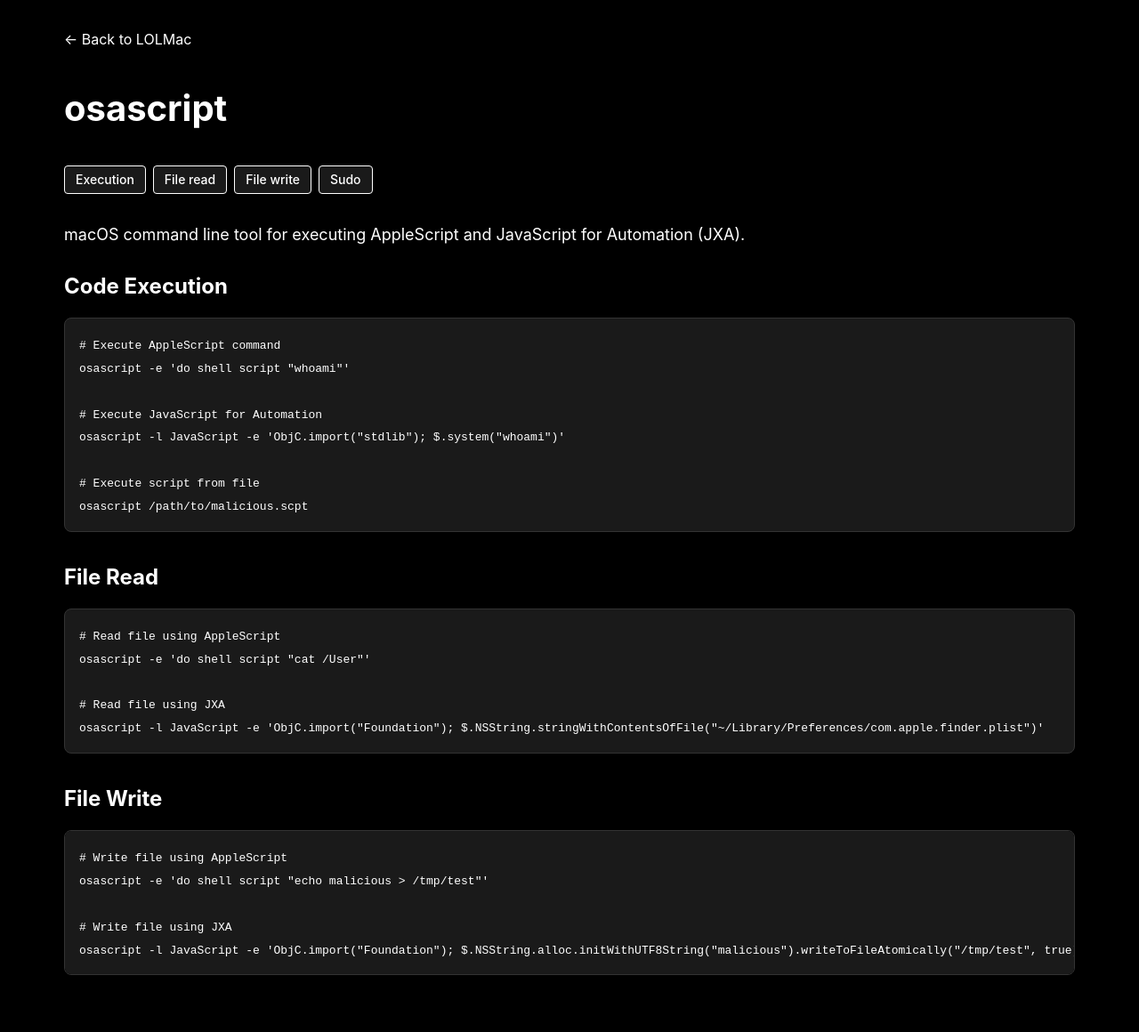
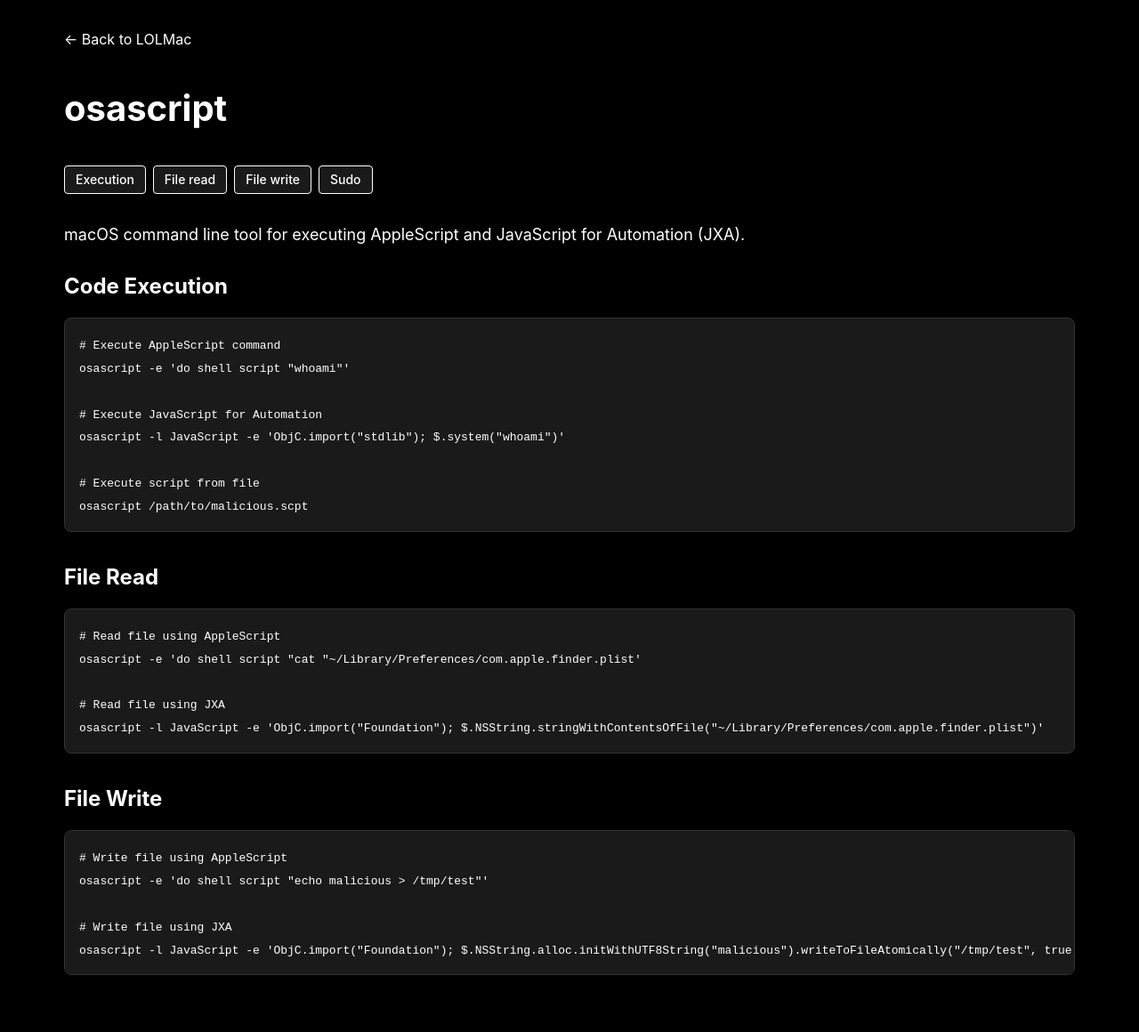
Before and after one commit to d6fault/LOLmac, a Jekyll site: the page built from _binaries/osascript.md, in a window 1280 px wide. Shown: the whole page at 89% size. Built offline with Jekyll 4.4.1, drawn with Linux system fonts in a browser that asks for light colours.

Commit message:
Update osascript.md

```diff
--- a/_binaries/osascript.md
+++ b/_binaries/osascript.md
@@ -13,7 +13,7 @@
   osascript /path/to/malicious.scpt
 file-read: |
   # Read file using AppleScript
-  osascript -e 'do shell script "cat /User"'
+  osascript -e 'do shell script "cat "~/Library/Preferences/com.apple.finder.plist'
 
   # Read file using JXA
   osascript -l JavaScript -e 'ObjC.import("Foundation"); $.NSString.stringWithContentsOfFile("~/Library/Preferences/com.apple.finder.plist")'
```
